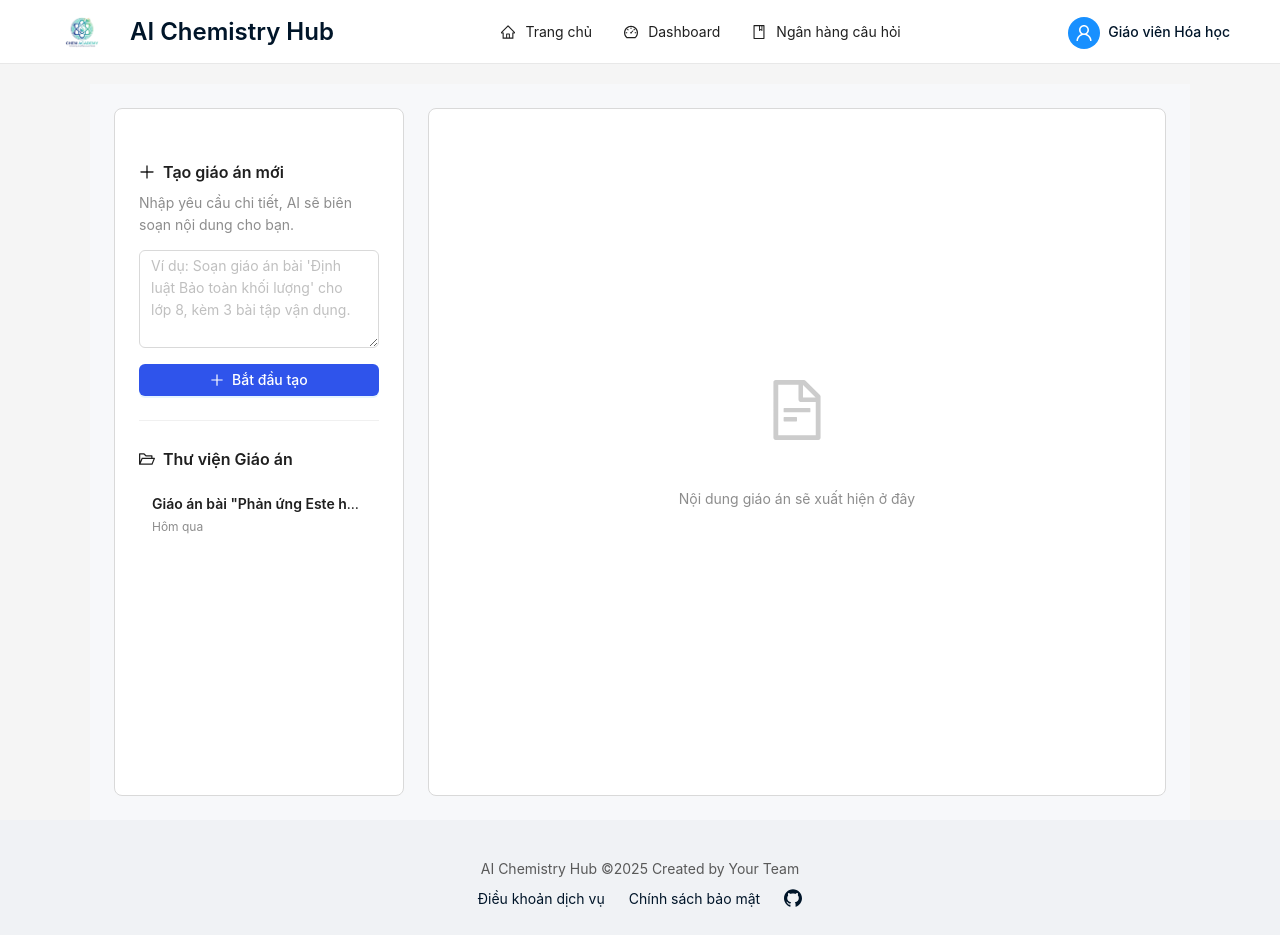
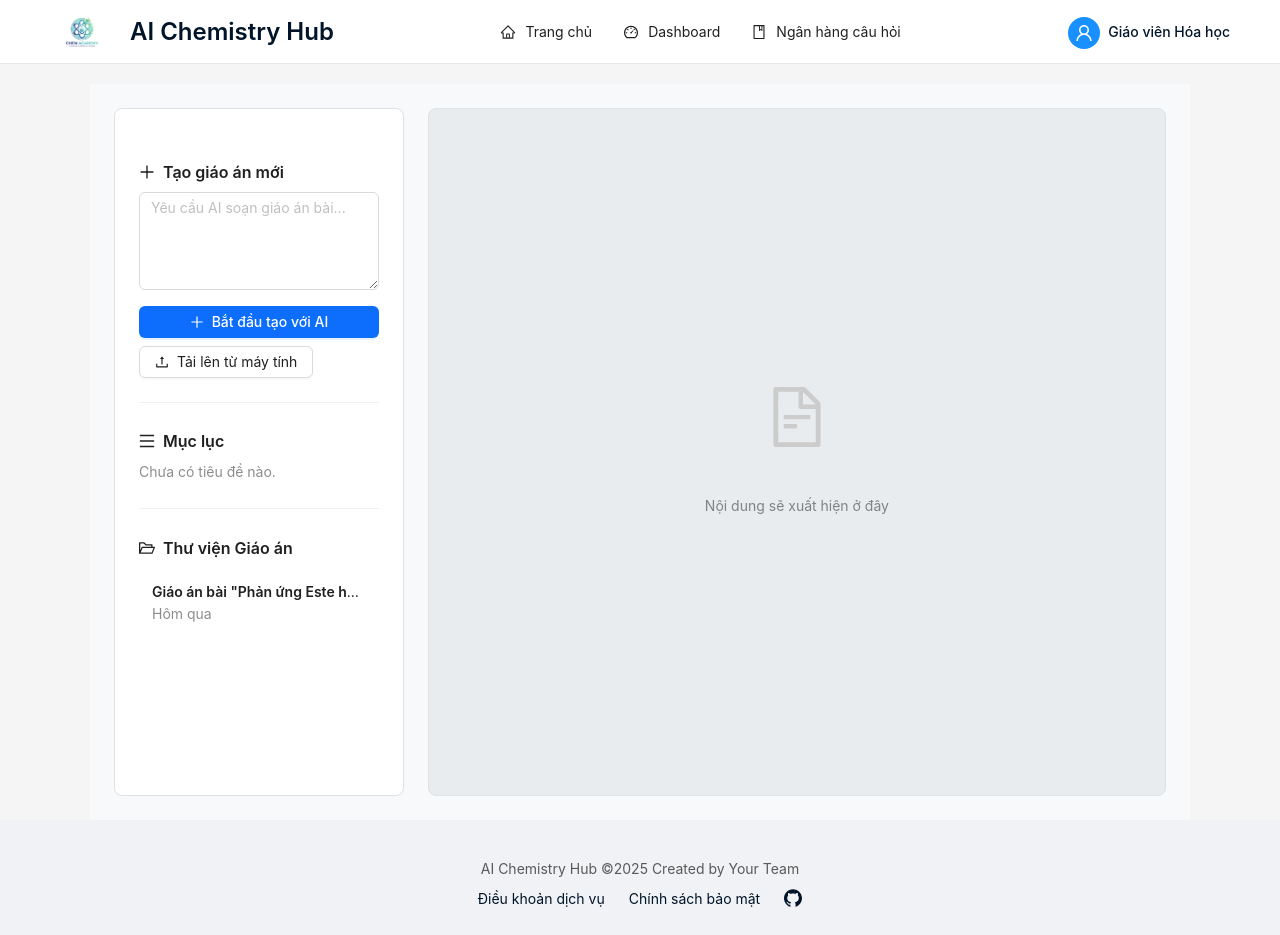
Before and after one commit to bacsiemon/swd392-lesson-plan-exam, a React (Vite) app in the folder web/: page /create-lesson-plan in a window 1280 px wide. Built offline with nearby package versions, Linux system fonts and the light colour scheme.

Commit message:
Update CreateLessonplan Page

```diff
--- a/web/package.json
+++ b/web/package.json
@@ -11,6 +11,8 @@
   "dependencies": {
     "@ant-design/icons": "^6.1.0",
     "antd": "^5.27.4",
+    "html-to-docx": "^1.8.0",
+    "jspdf": "^3.0.3",
     "react": "^18.2.0",
     "react-dom": "^18.2.0",
     "react-quill": "^2.0.0",
--- a/web/src/pages/CreateLessonPlanPage.css
+++ b/web/src/pages/CreateLessonPlanPage.css
@@ -1,110 +1,126 @@
 /* --- BIẾN MÀU VÀ FONT CHỮ --- */
 :root {
-  --doc-blue: #2F54EB;
-  --doc-blue-light: #F0F5FF;
-  --background-grey: #F7F8FA;
-  --border-grey: #D9D9D9;
-  --workspace-bg: #F1F3F4;
-  --text-primary: #262626;
-  --text-secondary: #8C8C8C;
-  --font-family: 'Roboto', -apple-system, BlinkMacSystemFont, 'Segoe UI', Arial, sans-serif;
+  --alt-blue: #0D6EFD;
+  --alt-blue-light: #E7F1FF;
+  --alt-bg: #F8F9FA;
+  --alt-border: #DEE2E6;
+  --alt-workspace-bg: #E9ECEF; /* Thay đổi màu nền workspace */
+  --alt-text: #212529;
+  --alt-text-secondary: #6C757D;
+  --font-family: 'Inter', -apple-system, BlinkMacSystemFont, 'Segoe UI', Roboto, 'Helvetica Neue', Arial, 'Noto Sans', sans-serif;
 }
 
-/* --- BỐ CỤC TOÀN TRANG --- */
-.create-lesson-plan-page {
-  padding: 24px;
-  background-color: var(--background-grey);
-  min-height: calc(100vh - 64px);
-  font-family: var(--font-family);
+/* --- BỐ CỤC TOÀN TRANG (GIỮ NGUYÊN) --- */
+.create-lesson-plan-page-alt { padding: 24px; background-color: var(--alt-bg); min-height: calc(100vh - 64px); font-family: var(--font-family); }
+.control-panel-alt { background: #FFFFFF; border-radius: 8px; padding: 24px; border: 1px solid var(--alt-border); height: 100%; }
+.panel-title-alt { display: flex; align-items: center; gap: 8px; font-weight: 600; color: var(--alt-text); }
+.alt-button { margin-top: 16px !important; background-color: var(--alt-blue) !important; font-weight: 500; }
+.saved-docs-list-alt { display: flex; flex-direction: column; gap: 8px; }
+.saved-doc-item-alt { padding: 12px; border-radius: 6px; cursor: pointer; transition: background-color 0.2s ease; border: 1px solid transparent; }
+.saved-doc-item-alt:hover { background-color: var(--alt-bg); }
+.saved-doc-item-alt.active { background-color: var(--alt-blue-light); border-color: var(--alt-blue); }
+
+/* --- CSS MỚI CHO MỤC LỤC --- */
+.outline-panel {
+    max-height: 250px;
 }
+.outline-list {
+    overflow-y: auto;
+    max-height: 200px;
+    padding-right: 8px;
+}
+.outline-item {
+    display: block;
+    padding: 6px 8px;
+    border-radius: 4px;
+    color: var(--alt-text);
+    white-space: nowrap;
+    overflow: hidden;
+    text-overflow: ellipsis;
+    transition: background-color 0.2s ease;
+}
+.outline-item:hover {
+    background-color: var(--alt-bg);
+}
+.outline-item.level-2 { padding-left: 24px; }
+.outline-item.level-3 { padding-left: 40px; }
 
-/* --- CỘT ĐIỀU KHIỂN BÊN TRÁI --- */
-.control-panel-doc {
-  background: #FFFFFF;
+/* --- CSS MỚI CHO PHÂN TRANG VÀ WORKSPACE --- */
+.editor-workspace-alt {
+  height: calc(100vh - 64px - 48px);
+  background: var(--alt-workspace-bg); /* Nền xám cho khu vực làm việc */
   border-radius: 8px;
-  padding: 24px;
-  border: 1px solid var(--border-grey);
-  height: 100%;
-}
-.panel-title-doc { display: flex; align-items: center; gap: 8px; font-weight: 500; color: var(--text-primary); }
-.doc-button { margin-top: 16px !important; background-color: var(--doc-blue) !important; font-weight: 500; }
-.saved-docs-list { display: flex; flex-direction: column; gap: 8px; }
-.saved-doc-item { padding: 12px; border-radius: 6px; cursor: pointer; transition: background-color 0.2s ease; border: 1px solid transparent; }
-.saved-doc-item:hover { background-color: var(--background-grey); }
-.saved-doc-item.active { background-color: var(--doc-blue-light); border-color: var(--doc-blue); }
-.saved-doc-item .ant-typography-secondary { font-size: 12px; }
-
-/* --- WORKSPACE BÊN PHẢI --- */
-.editor-workspace-doc {
-  height: calc(100vh - 64px - 48px);
-  background: #FFFFFF;
-  border-radius: 8px;
-  border: 1px solid var(--border-grey);
+  border: 1px solid var(--alt-border);
   display: flex;
   flex-direction: column;
   overflow: hidden;
 }
+.editor-header-alt {
+    display: flex; justify-content: space-between; align-items: center;
+    padding: 12px 24px; border-bottom: 1px solid var(--alt-border);
+    flex-shrink: 0; background: #FFFFFF;
+}
+.document-title-alt { margin-bottom: 0 !important; flex-grow: 1; }
+.editor-actions-alt { display: flex; align-items: center; gap: 12px; }
+.save-status-alt { font-style: italic; }
+.save-status-alt.saved { color: green; }
+.save-status-alt.unsaved { color: orange; }
 
-/* Thanh công cụ tùy chỉnh */
-#quill-toolbar-doc {
-  padding: 8px 12px;
-  background: #FFFFFF;
-  border-bottom: 1px solid var(--border-grey);
-  flex-shrink: 0; /* Ngăn toolbar co lại */
-}
-#quill-toolbar-doc .ql-formats button, #quill-toolbar-doc .ql-formats select {
-  border-radius: 4px;
-  margin-right: 4px;
-}
-#quill-toolbar-doc .ql-formats button:hover, #quill-toolbar-doc .ql-formats select:hover {
-  background-color: var(--background-grey);
+.canvas-container-alt {
+  flex-grow: 1;
+  padding: 32px 0; /* Chỉ padding trên dưới */
+  overflow: auto; /* Cho phép cuộn */
 }
 
-/* Vùng chứa document canvas */
-.canvas-container-doc {
-  flex-grow: 1;
-  padding: 32px;
-  display: flex;
-  justify-content: center;
-  align-items: flex-start;
-  overflow: auto; /* Cho phép cuộn khi nội dung dài */
-  background: var(--workspace-bg);
+/* Đây là phần quan trọng để tạo hiệu ứng phân trang */
+.quill-editor-alt .ql-editor {
+    width: 816px; /* A4 width */
+    min-height: 1056px; /* A4 height */
+    padding: 72px; /* Lề văn bản */
+    margin: 0 auto 24px auto; /* Căn giữa trang và tạo khoảng cách giữa các trang */
+    background: #FFFFFF;
+    box-shadow: 0 0 10px rgba(0,0,0,0.1);
+    border-radius: 2px;
+}
+.quill-editor-alt .ql-container.ql-snow {
+    border: none;
+}
+.quill-editor-alt .ql-toolbar {
+    position: sticky;
+    top: 0;
+    background: #fff;
+    z-index: 1;
+    border: none;
+    border-bottom: 1px solid var(--alt-border);
+    padding: 12px;
 }
 
-/* Document Canvas */
-.document-canvas {
-  width: 816px; /* Tương đương A4 width */
-  min-height: 1056px; /* Tương đương A4 height */
-  background: #FFFFFF;
-  box-shadow: 0 4px 12px rgba(0, 0, 0, 0.1);
-  border-radius: 2px;
-  padding: 72px; /* Lề cho văn bản */
+.center-content-alt { width: 100%; height: 100%; display: flex; align-items: center; justify-content: center; flex-direction: column; }
+
+/* --- CSS DÀNH RIÊNG CHO VIỆC IN --- */
+@media print {
+  /* Ẩn tất cả những gì không cần thiết */
+  body > *:not(.create-lesson-plan-page-alt) {
+    display: none;
+  }
+  .create-lesson-plan-page-alt > .ant-row > .ant-col:first-child,
+  .editor-header-alt,
+  .quill-editor-alt .ql-toolbar {
+    display: none;
+  }
+  /* Cấu hình lại layout để chỉ in nội dung */
+  .create-lesson-plan-page-alt {
+    padding: 0;
+  }
+  .editor-workspace-alt, .canvas-container-alt {
+    height: auto;
+    padding: 0;
+    overflow: visible;
+  }
+  .document-canvas-alt {
+    box-shadow: none;
+    width: 100%;
+    min-height: auto;
+    padding: 0;
+  }
 }
-
-/* Trình soạn thảo Quill trên Canvas */
-.quill-editor-on-doc {
-  height: 100%;
-  width: 100%;
-}
-.quill-editor-on-doc .ql-toolbar {
-  display: none; /* Ẩn toolbar mặc định */
-}
-.quill-editor-on-doc .ql-container.ql-snow {
-  border: none; /* Xóa viền của trình soạn thảo */
-}
-.quill-editor-on-doc .ql-editor {
-  padding: 0; /* Reset padding vì đã có padding ở .document-canvas */
-  height: 100%;
-  font-size: 16px;
-  line-height: 1.6;
-}
-
-/* --- TIỆN ÍCH --- */
-.center-content-doc {
-  width: 100%;
-  height: 100%;
-  display: flex;
-  align-items: center;
-  justify-content: center;
-  flex-direction: column;
-}
--- a/web/src/pages/CreateLessonPlanPage.jsx
+++ b/web/src/pages/CreateLessonPlanPage.jsx
@@ -1,93 +1,107 @@
-import React, { useState } from 'react';
-import {
-  Row,
-  Col,
-  Card,
-  Input,
-  Button,
-  Typography,
-  Spin,
-  Empty,
-  message,
-  Divider,
-} from 'antd';
-import { PlusOutlined, FolderOpenOutlined, FileTextOutlined } from '@ant-design/icons';
+import React, { useState, useRef, useEffect } from 'react';
+import { Row, Col, Input, Button, Typography, Spin, Empty, message, Divider, Upload } from 'antd';
+import { PlusOutlined, FolderOpenOutlined, FileTextOutlined, SaveOutlined, UploadOutlined, PrinterOutlined, MenuOutlined } from '@ant-design/icons';
 import ReactQuill from 'react-quill';
 import 'react-quill/dist/quill.snow.css';
 import './CreateLessonPlanPage.css';
 
 const { Title, Paragraph, Text } = Typography;
+
+// --- DỮ LIỆU GIẢ LẬP ---
 const MOCK_SAVED_PLANS = [
-  {
-    id: 'plan_01',
-    title: 'Giáo án bài "Phản ứng Este hóa"',
-    createdAt: 'Hôm qua',
-    content: `
-      <h1>Giáo án: Phản ứng Este hóa (Hóa học 12)</h1>
-      <h2>I. MỤC TIÊU BÀI HỌC</h2>
-      <ul>
-        <li><strong>Kiến thức:</strong> Nêu được khái niệm phản ứng este hóa, viết được phương trình tổng quát.</li>
-        <li><strong>Kỹ năng:</strong> Cân bằng được phương trình phản ứng, nhận biết sản phẩm.</li>
-        <li><strong>Thái độ:</strong> Hiểu được ứng dụng của este trong đời sống và sản xuất.</li>
-      </ul>
-      <h2>II. CHUẨN BỊ</h2>
-      <p><strong>Giáo viên:</strong> Dụng cụ thí nghiệm, hóa chất (axit axetic, ancol etylic, H₂SO₄ đặc).</p>
-      <p><strong>Học sinh:</strong> Ôn lại kiến thức về axit cacboxylic và ancol.</p>
-      <h2>III. HOẠT ĐỘNG DẠY HỌC</h2>
-      <p>...</p>
-    `,
-  },
+    { id: 'plan_01', title: 'Giáo án bài "Phản ứng Este hóa"', createdAt: 'Hôm qua', content: `<h1>I. MỤC TIÊU</h1><p>Học sinh có thể trình bày khái niệm và viết phương trình phản ứng este hóa.</p><h2>1. Kiến thức</h2><p>Nội dung kiến thức...</p><h2>2. Kỹ năng</h2><p>Nội dung kỹ năng...</p><h1>II. NỘI DUNG</h1><p>...</p><p style="page-break-before: always;"></p><h1>III. HOẠT ĐỘNG</h1><p>Hoạt động dạy và học...</p>` },
 ];
 
-const CustomToolbar = () => (
-    <div id="quill-toolbar-doc">
-      <span className="ql-formats">
-        <select className="ql-header" defaultValue=""><option value="1">Heading 1</option><option value="2">Heading 2</option><option value="">Normal</option></select>
-        <select className="ql-font"></select>
-      </span>
-      <span className="ql-formats">
-        <button className="ql-bold"></button><button className="ql-italic"></button><button className="ql-underline"></button>
-      </span>
-      <span className="ql-formats">
-        <select className="ql-color"></select><select className="ql-background"></select>
-      </span>
-      <span className="ql-formats">
-        <button className="ql-list" value="ordered"></button><button className="ql-list" value="bullet"></button>
-        <button className="ql-indent" value="-1"></button><button className="ql-indent" value="+1"></button>
-      </span>
+const quillModules = { toolbar: [ [{ 'header': [1, 2, 3, false] }], ['bold', 'italic', 'underline'], [{ 'color': [] }, { 'background': [] }], [{ 'list': 'ordered'}, { 'list': 'bullet' }], ] };
+
+// ===================================================================
+// === COMPONENT CON: Bảng Mục lục (Outline) ===
+// ===================================================================
+const OutlinePanel = ({ outline, onNavigate }) => (
+    <div className="outline-panel">
+        <Title level={5} className="panel-title-alt"><MenuOutlined /> Mục lục</Title>
+        {outline.length === 0 ? (
+            <Text type="secondary">Chưa có tiêu đề nào.</Text>
+        ) : (
+            <div className="outline-list">
+                {outline.map((item, index) => (
+                    <a key={index} onClick={() => onNavigate(item.element)} className={`outline-item level-${item.level}`}>
+                        {item.text}
+                    </a>
+                ))}
+            </div>
+        )}
     </div>
 );
 
+// ===================================================================
+// === COMPONENT CHÍNH ===
+// ===================================================================
+const CreateLessonPlanPage = () => {
+    const [document, setDocument] = useState(null);
+    const [isLoading, setIsLoading] = useState(false);
+    const [activePlanId, setActivePlanId] = useState(null);
+    const [saveStatus, setSaveStatus] = useState('saved');
+    const [outline, setOutline] = useState([]);
+    const editorRef = useRef(null);
 
-const quillModules = {
-  toolbar: { container: '#quill-toolbar-doc' },
+    // --- TỰ ĐỘNG TẠO MỤC LỤC ---
+    useEffect(() => {
+        if (document?.content) {
+            const editor = editorRef.current?.getEditor();
+            if (!editor) return;
+
+            const newOutline = [];
+            const headings = editor.root.querySelectorAll('h1, h2, h3');
+            headings.forEach(heading => {
+                newOutline.push({
+                    level: parseInt(heading.tagName.substring(1)),
+                    text: heading.innerText,
+                    element: heading, // Lưu tham chiếu đến element
+                });
+            });
+            setOutline(newOutline);
+        } else {
+            setOutline([]);
+        }
+    }, [document?.content]);
+
+
+    // --- CÁC HÀM XỬ LÝ ---
+    const handleSave = () => { /* Giữ nguyên */ };
+    const handlePrint = () => { if (!document) return; window.print(); };
+    const handleUpload = (file) => { /* Giữ nguyên */ };
+    const handleContentChange = (content) => { setDocument(prev => ({ ...prev, content })); setSaveStatus('unsaved'); };
+    const handleTitleChange = (title) => { setDocument(prev => ({ ...prev, title })); setSaveStatus('unsaved'); };
+    const handleLoadSavedPlan = (plan) => { setIsLoading(true); setTimeout(() => { setDocument({title: plan.title, content: plan.content}); setActivePlanId(plan.id); setSaveStatus('saved'); setIsLoading(false); message.info(`Đã mở "${plan.title}".`); }, 500); };
+    const handleGenerateClick = () => { setIsLoading(true); setActivePlanId(null); setTimeout(() => { setDocument({title: MOCK_SAVED_PLANS[0].title, content: MOCK_SAVED_PLANS[0].content}); setSaveStatus('unsaved'); setIsLoading(false); message.success('AI đã tạo giáo án mới!'); }, 1500); };
+    const handleNavigate = (element) => {
+        if (element) {
+            element.scrollIntoView({ behavior: 'smooth', block: 'start' });
+        }
     };
 
-const CreateLessonPlanPage = () => {
-  const [lessonPlanContent, setLessonPlanContent] = useState('');
-  const [isLoading, setIsLoading] = useState(false);
-  const [activePlanId, setActivePlanId] = useState(null);
-  const handleContentChange = (content) => { setLessonPlanContent(content); };
-  const handleLoadSavedPlan = (plan) => { setIsLoading(true); setTimeout(() => { setLessonPlanContent(plan.content); setActivePlanId(plan.id); setIsLoading(false); message.info(`Đã mở "${plan.title}".`); }, 500); };
-  const handleGenerateClick = () => { setIsLoading(true); setActivePlanId(null); setTimeout(() => { setLessonPlanContent(MOCK_SAVED_PLANS[0].content); setIsLoading(false); message.success('AI đã tạo giáo án mới!'); }, 1500); };
-
     return (
-    <div className="create-lesson-plan-page">
+        <div className="create-lesson-plan-page-alt">
             <Row gutter={[24, 24]}>
                 {/* === CỘT ĐIỀU KHIỂN BÊN TRÁI === */}
                 <Col xs={24} lg={7}>
-          <div className="control-panel-doc">
-            <Title level={5} className="panel-title-doc"><PlusOutlined /> Tạo giáo án mới</Title>
-            <Paragraph type="secondary">Nhập yêu cầu chi tiết, AI sẽ biên soạn nội dung cho bạn.</Paragraph>
-            <Input.TextArea rows={4} placeholder="Ví dụ: Soạn giáo án bài 'Định luật Bảo toàn khối lượng' cho lớp 8, kèm 3 bài tập vận dụng." />
-            <Button type="primary" className="doc-button" icon={<PlusOutlined />} loading={isLoading && !activePlanId} onClick={handleGenerateClick} block>
-              Bắt đầu tạo
-            </Button>
+                    <div className="control-panel-alt">
+                        {/* Phần Tạo mới và Thư viện */}
+                        <Title level={5} className="panel-title-alt"><PlusOutlined /> Tạo giáo án mới</Title>
+                        <Input.TextArea rows={4} placeholder="Yêu cầu AI soạn giáo án bài..." />
+                        <Button type="primary" className="alt-button" icon={<PlusOutlined />} loading={isLoading && !activePlanId} onClick={handleGenerateClick} block>Bắt đầu tạo với AI</Button>
+                        <Upload beforeUpload={handleUpload} showUploadList={false}>
+                            <Button icon={<UploadOutlined />} block style={{marginTop: '8px'}}>Tải lên từ máy tính</Button>
+                        </Upload>
                         <Divider />
-            <Title level={5} className="panel-title-doc"><FolderOpenOutlined /> Thư viện Giáo án</Title>
-            <div className="saved-docs-list">
+                        {/* Phần Mục lục mới */}
+                        <OutlinePanel outline={outline} onNavigate={handleNavigate} />
+                        <Divider />
+                        <Title level={5} className="panel-title-alt"><FolderOpenOutlined /> Thư viện Giáo án</Title>
+                        <div className="saved-docs-list-alt">
                             {MOCK_SAVED_PLANS.map(plan => (
-                <div key={plan.id} className={`saved-doc-item ${plan.id === activePlanId ? 'active' : ''}`} onClick={() => handleLoadSavedPlan(plan)}>
+                                <div key={plan.id} className={`saved-doc-item-alt ${plan.id === activePlanId ? 'active' : ''}`} onClick={() => handleLoadSavedPlan(plan)}>
                                     <Text strong ellipsis>{plan.title}</Text>
                                     <Text type="secondary">{plan.createdAt}</Text>
                                 </div>
@@ -95,25 +109,29 @@ const CreateLessonPlanPage = () => {
                         </div>
                     </div>
                 </Col>
-
                 {/* === WORKSPACE BÊN PHẢI === */}
                 <Col xs={24} lg={17}>
-          <div className="editor-workspace-doc">
-            {isLoading && (<div className="center-content-doc"><Spin size="large" /></div>)}
-            {!isLoading && !lessonPlanContent && (
-              <div className="center-content-doc">
-                <Empty description={<Paragraph type="secondary">Nội dung giáo án sẽ xuất hiện ở đây</Paragraph>} image={<FileTextOutlined style={{fontSize: '60px', color: '#ccc'}}/>}/>
-              </div>
-            )}
-            {!isLoading && lessonPlanContent && (
+                    <div className="editor-workspace-alt">
+                        {isLoading ? <div className="center-content-alt"><Spin size="large" /></div>
+                            : (
+                            !document
+                            ? <div className="center-content-alt"><Empty description="Nội dung sẽ xuất hiện ở đây" image={<FileTextOutlined style={{fontSize: '60px', color: '#ccc'}}/>}/></div>
+                            : (
                                 <>
-                <CustomToolbar />
-                <div className="canvas-container-doc">
-                  <div className="document-canvas">
-                    <ReactQuill theme="snow" value={lessonPlanContent} onChange={handleContentChange} modules={quillModules} className="quill-editor-on-doc" />
+                                    <div className="editor-header-alt">
+                                        <Title level={4} editable={{ onChange: handleTitleChange }} className="document-title-alt">{document.title}</Title>
+                                        <div className="editor-actions-alt">
+                                            <Text type="secondary" className={`save-status-alt ${saveStatus}`}>{saveStatus === 'saved' ? 'Đã lưu' : 'Chưa lưu'}</Text>
+                                            <Button type="primary" icon={<SaveOutlined />} onClick={handleSave} disabled={saveStatus !== 'unsaved'}>Lưu</Button>
+                                            <Button icon={<PrinterOutlined />} onClick={handlePrint}>In / Xuất PDF</Button>
                                         </div>
                                     </div>
+                                    <div className="canvas-container-alt">
+                                        {/* Quill Editor giờ đây render trong một cấu trúc mô phỏng trang giấy */}
+                                        <ReactQuill ref={editorRef} theme="snow" value={document.content} onChange={handleContentChange} modules={quillModules} className="quill-editor-alt" />
+                                    </div>
                                 </>
+                            )
                         )}
                     </div>
                 </Col>
```
Also changed, not shown: 1 other file (tests, documents, lock files or other folders). Lines whose indentation alone changed are shown as unchanged.
